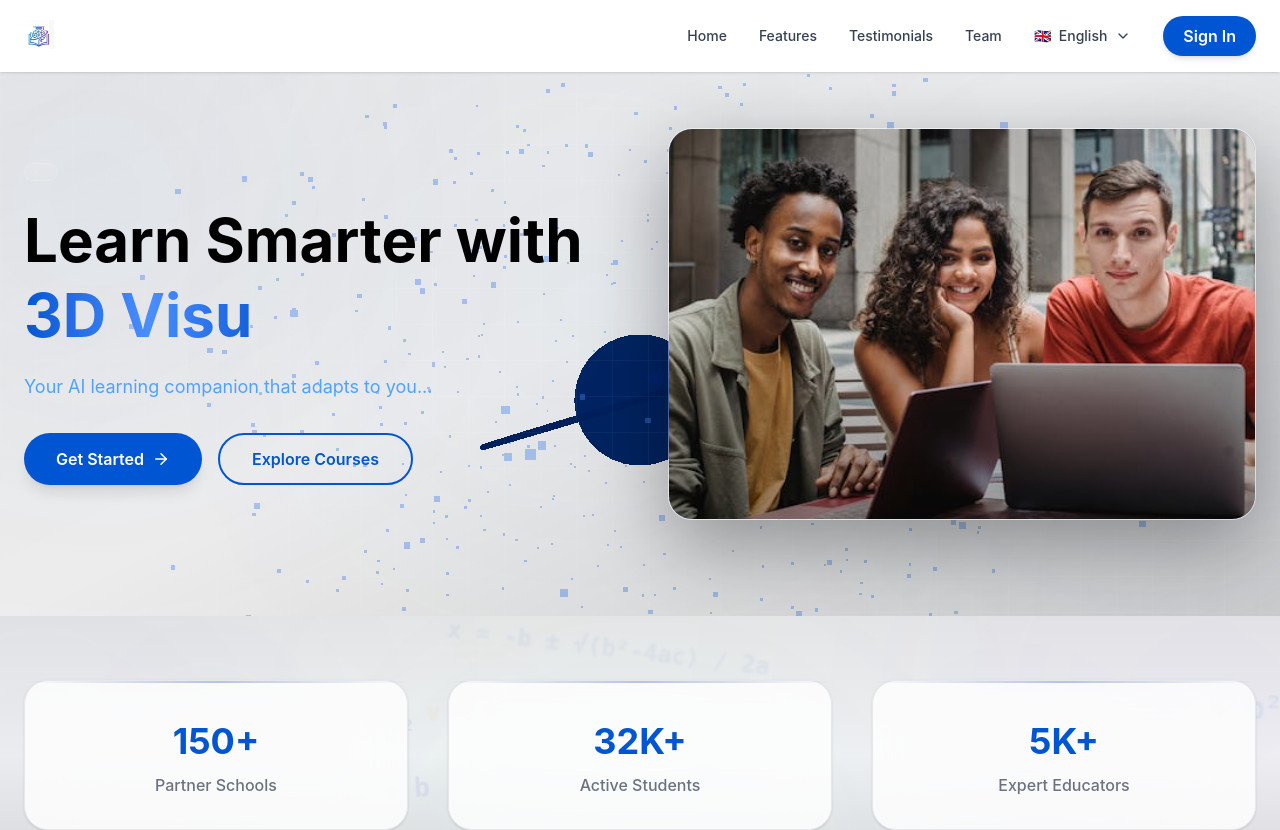
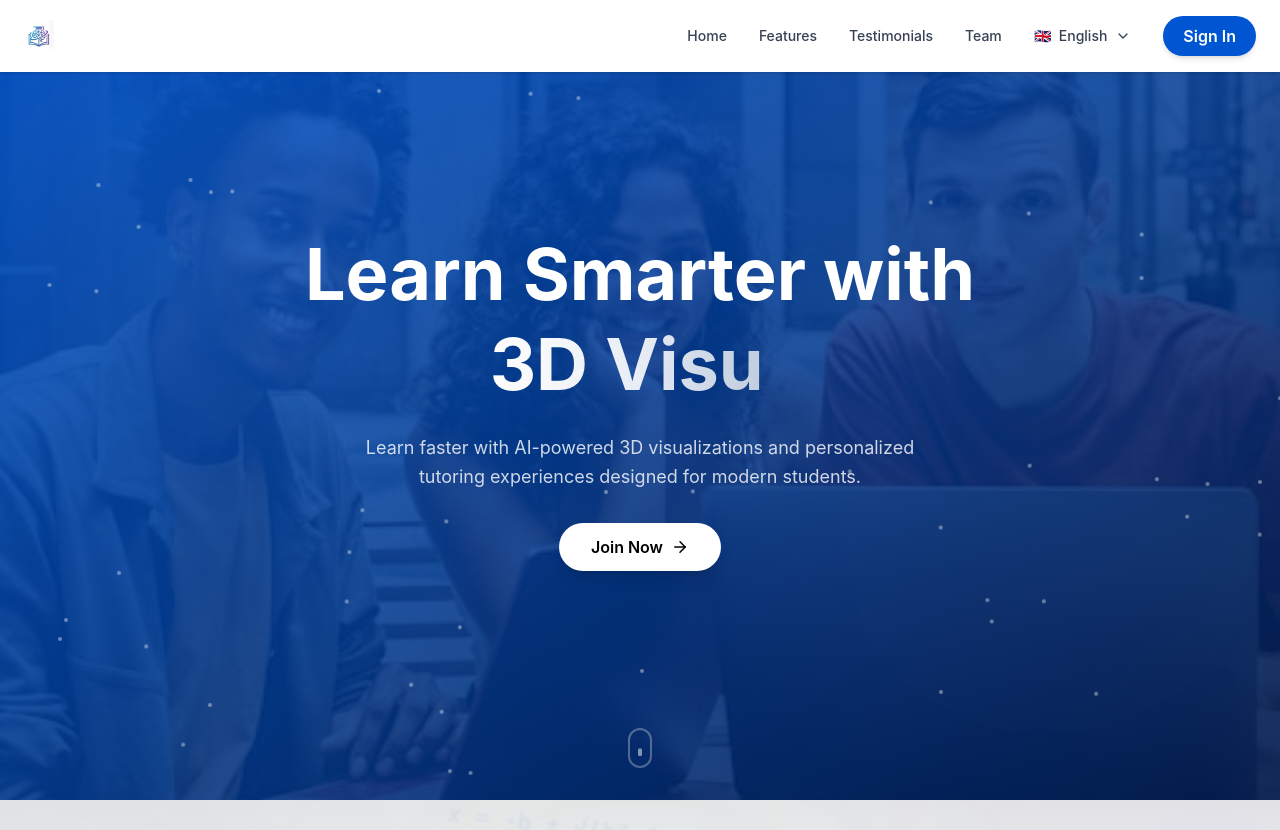
Before and after one commit to tsi1221/FrontendEdu, a React (Vite) app: page / in a window 1280 px wide. Shown: the top 830 px of the page. Built offline with nearby package versions, Linux system fonts and the light colour scheme.

Commit message:
Fix Hero component syntax errors and improve UI styling

```diff
--- a/src/Homepage/Hero.jsx
+++ b/src/Homepage/Hero.jsx
@@ -0,0 +1,219 @@
+import { memo, useEffect, useRef } from 'react';
+import { motion, useScroll, useTransform } from 'framer-motion';
+import { ArrowRight } from 'lucide-react';
+import { LanguageContext } from '../../contexts/LanguageContext';
+import { useContext } from 'react';
+import { RippleButton } from '../../components/ui/RippleButton';
+
+const Hero = memo(() => {
+  const languageContext = useContext(LanguageContext);
+  const t = languageContext?.t ?? ((key) => key);
+  const { scrollY } = useScroll();
+  const heroY = useTransform(scrollY, [0, 500], [0, 150]);
+  const opacityHero = useTransform(scrollY, [0, 300], [1, 0]);
+
+  const canvasRef = useRef(null);
+
+
+  const handleGetStarted = () => (window.location.href = '/register');
+  const handleExploreCourses = () => document.getElementById('features')?.scrollIntoView({ behavior: 'smooth' });
+
+  // Particle animation
+  useEffect(() => {
+    const canvas = canvasRef.current;
+    if (!canvas) return;
+
+    const ctx = canvas.getContext('2d');
+    let animationId;
+    let particles = [];
+
+    const setCanvasSize = () => {
+      canvas.width = window.innerWidth;
+      canvas.height = window.innerHeight;
+    };
+
+    class Particle {
+      constructor() {
+        this.x = Math.random() * canvas.width;
+        this.y = Math.random() * canvas.height;
+        this.size = Math.random() * 2 + 0.5;
+        this.speedX = Math.random() * 0.5 - 0.25;
+        this.speedY = Math.random() * 0.5 - 0.25;
+        this.opacity = Math.random() * 0.5 + 0.2;
+      }
+
+      update() {
+        this.x += this.speedX;
+        this.y += this.speedY;
+
+        if (this.x < 0) this.x = canvas.width;
+        if (this.x > canvas.width) this.x = 0;
+        if (this.y < 0) this.y = canvas.height;
+        if (this.y > canvas.height) this.y = 0;
+      }
+
+      draw() {
+        ctx.beginPath();
+        ctx.arc(this.x, this.y, this.size, 0, Math.PI * 2);
+        ctx.fillStyle = `rgba(255, 255, 255, ${this.opacity})`;
+        ctx.fill();
+      }
+    }
+
+    const initParticles = () => {
+      particles = [];
+      const particleCount = Math.min(150, Math.floor(window.innerWidth * window.innerHeight / 8000));
+      for (let i = 0; i < particleCount; i++) {
+        particles.push(new Particle());
+      }
+    };
+
+    const animateParticles = () => {
+      ctx.clearRect(0, 0, canvas.width, canvas.height);
+      particles.forEach(particle => {
+        particle.update();
+        particle.draw();
+      });
+      animationId = requestAnimationFrame(animateParticles);
+    };
+
+    const handleResize = () => {
+      setCanvasSize();
+      initParticles();
+    };
+
+    setCanvasSize();
+    initParticles();
+    animateParticles();
+
+    window.addEventListener('resize', handleResize);
+
+    return () => {
+      window.removeEventListener('resize', handleResize);
+      cancelAnimationFrame(animationId);
+    };
+  }, []);
+
+  return (
+    <section id="home" className="relative min-h-screen flex items-center justify-center overflow-hidden bg-linear-to-br from-[#0056D2] via-[#003d99] to-[#001a4d]">
+      {/* Particle Canvas */}
+      <canvas ref={canvasRef} className="absolute inset-0 w-full h-full pointer-events-none z-0" />
+
+      {/* Animated Glow Orbs */}
+      <motion.div
+        style={{ y: heroY, opacity: opacityHero }}
+        className="absolute inset-0 pointer-events-none z-0"
+      >
+        <div className="absolute top-20 left-10 w-96 h-96 bg-white/10 rounded-full blur-[120px] animate-pulse" />
+        <div className="absolute bottom-20 right-10 w-1255h-125white/5 rounded-full blur-[150px] animate-pulse delay-1000" />
+        <div className="absolute top-1/2 left-1/2 -translate-x-1/2 -translate-y-1/2 w-150 h-150 bg-[#0056D2]/20 rounded-full blur-[140px]" />
+      </motion.div>
+
+      {/* Hero Content */}
+      <div className="relative z-10 max-w-6xl mx-auto px-6 py-20 text-center">
+        {/* Tagline */}
+        <motion.div
+          initial={{ opacity: 0, y: 20 }}
+          animate={{ opacity: 1, y: 0 }}
+          transition={{ duration: 0.6 }}
+          className="mb-6"
+        >
+          <span className="inline-block px-4 py-2 rounded-full bg-white/10 backdrop-blur-sm text-white/90 text-sm font-medium border border-white/20">
+            {t('tagline') || 'Reach Back, Connect & Empower'}
+          </span>
+        </motion.div>
+
+        {/* Main Heading */}
+        <motion.h1
+          initial={{ opacity: 0, y: 30 }}
+          animate={{ opacity: 1, y: 0 }}
+          transition={{ duration: 0.6, delay: 0.1 }}
+          className="text-5xl md:text-6xl lg:text-7xl xl:text-8xl font-bold text-white leading-tight"
+        >
+          Reach Back,
+          <br />
+          <span className="bg-linear-to-r from-white to-white/70 bg-clip-text text-transparent">
+            Connect & Empower
+          </span>
+        </motion.h1>
+
+        {/* Description */}
+        <motion.p
+          initial={{ opacity: 0 }}
+          animate={{ opacity: 1 }}
+          transition={{ delay: 0.3, duration: 0.6 }}
+          className="mt-6 text-base md:text-lg lg:text-xl text-white/80 max-w-2xl mx-auto"
+        >
+          Building interconnected networks of Black AI scholars, professionals, innovators,
+          and allies across Canada and the globe.
+        </motion.p>
+
+        {/* CTA Buttons */}
+        <motion.div
+          initial={{ opacity: 0, y: 20 }}
+          animate={{ opacity: 1, y: 0 }}
+          transition={{ delay: 0.5, duration: 0.6 }}
+          className="mt-10 flex flex-col sm:flex-row justify-center gap-4"
+        >
+          <RippleButton
+            onClick={handleGetStarted}
+            variant="primary"
+            icon={<ArrowRight size={18} />}
+            className="bg-white text-[#0056D2] hover:bg-white/90 shadow-lg"
+          >
+            Join the Movement
+          </RippleButton>
+
+          <RippleButton
+            onClick={handleExploreCourses}
+            variant="outline"
+            className="border-white/30 text-white hover:bg-white/10"
+          >
+            Explore Networks
+          </RippleButton>
+        </motion.div>
+
+        {/* Stats or Trust Badge (Optional) */}
+        <motion.div
+          initial={{ opacity: 0 }}
+          animate={{ opacity: 1 }}
+          transition={{ delay: 0.7, duration: 0.6 }}
+          className="mt-16 flex flex-wrap justify-center gap-8 text-white/60 text-sm"
+        >
+          <div className="flex items-center gap-2">
+            <div className="w-2 h-2 rounded-full bg-white/80" />
+            <span>500+ Members</span>
+          </div>
+          <div className="flex items-center gap-2">
+            <div className="w-2 h-2 rounded-full bg-white/80" />
+            <span>10+ Countries</span>
+          </div>
+          <div className="flex items-center gap-2">
+            <div className="w-2 h-2 rounded-full bg-white/80" />
+            <span>50+ Partners</span>
+          </div>
+        </motion.div>
+      </div>
+
+      {/* Scroll Indicator */}
+      <motion.div
+        initial={{ opacity: 0 }}
+        animate={{ opacity: 1 }}
+        transition={{ delay: 1, duration: 0.6 }}
+        className="absolute bottom-8 left-1/2 -translate-x-1/2 z-10"
+      >
+        <div className="w-6 h-10 rounded-full border-2 border-white/30 flex justify-center">
+          <motion.div
+            animate={{ y: [0, 12, 0] }}
+            transition={{ repeat: Infinity, duration: 1.5, ease: "easeInOut" }}
+            className="w-1 h-2 bg-white/50 rounded-full mt-2"
+          />
+        </div>
+      </motion.div>
+    </section>
+  );
+});
+
+Hero.displayName = 'Hero';
+
+export { Hero };
--- a/src/componenet/sections/Hero.jsx
+++ b/src/componenet/sections/Hero.jsx
@@ -1,6 +1,7 @@
 import { memo, useMemo, useContext } from "react";
 import { motion, useScroll, useTransform } from "framer-motion";
 import { ArrowRight } from "lucide-react";
+import { useNavigate } from "react-router-dom";
 
 import { LanguageContext } from "../../context/LanguageContext";
 import { RippleButton } from "../ui/RippleButton";
@@ -9,6 +10,7 @@ import landing from "../../assets/landing.png";
 
 const Hero = memo(() => {
   const languageContext = useContext(LanguageContext);
+  const navigate = useNavigate();
 
   const t = languageContext?.t ?? ((key) => key);
   const language = languageContext?.language ?? "en";
@@ -19,87 +21,78 @@ const Hero = memo(() => {
   const heroOpacity = useTransform(scrollY, [0, 320], [1, 0]);
 
   const animatedTexts = useMemo(() => {
-    if (language === "en") {
-      return ["EduTwin AI", "3D Visuals", "Personalized Tutor"];
-    }
-
     if (language === "om") {
       return ["EduTwin AI", "Viizhulaayizeeshinii 3D", "Barsiisaa Dhuunfaa"];
     }
-
-    // Default to English if language not supported
     return ["EduTwin AI", "3D Visuals", "Personalized Tutor"];
   }, [language]);
 
-  const handleGetStarted = () => {
-    window.location.href = "/register";
-  };
+  const particles = useMemo(() => {
+    return Array.from({ length: 50 }).map(() => ({
+      top: Math.random() * 100,
+      left: Math.random() * 100,
+      duration: 3 + Math.random() * 4,
+      delay: Math.random() * 2,
+    }));
+  }, []);
 
-  const handleExploreCourses = () => {
-    document
-      .getElementById("features")
-      ?.scrollIntoView({ behavior: "smooth" });
+  const handleJoin = () => {
+    navigate("/register");
   };
 
   return (
     <section
       id="home"
-      className="relative overflow-hidden px-6 pb-20 pt-28 md:pb-24 md:pt-32"
+      className="relative min-h-screen flex items-center justify-center overflow-hidden px-6"
     >
-      {/* ================= Fancy Overlay Background ================= */}
+      {/* Background */}
+      <div className="absolute inset-0 z-0">
+        <img
+          src={landing}
+          alt="Background"
+          className="w-full h-full object-cover"
+        />
+        <div className="absolute inset-0 bg-linear-to-br from-[#0056D2]/90 via-[#003d99]/85 to-[#001a4d]/90" />
+      </div>
+
+      {/* Effects */}
       <motion.div
         style={{ y: heroY, opacity: heroOpacity }}
-        className="absolute inset-0 pointer-events-none"
+        className="absolute inset-0 pointer-events-none z-0"
       >
-        {/* Main black cinematic overlay */}
-        <div className="absolute inset-0 bg-black/5" />
+        <div className="absolute top-20 left-10 w-96 h-96 bg-white/10 rounded-full blur-[120px] animate-pulse" />
+        <div className="absolute bottom-20 right-10 w-96 h-96 bg-white/5 rounded-full blur-[150px] animate-pulse" />
 
-        {/* Elegant gradient darkness */}
-        <div className="absolute inset-0 bg-linear-to-br from-black/5 via-black/2 to-black/16" />
+        <div className="absolute top-1/2 left-1/2 -translate-x-1/2 -translate-y-1/2 w-100 h-100[#0056D2]/20 rounded-full blur-[140px]" />
 
-        {/* Luxury spotlight fade */}
-        <div className="absolute inset-0 bg-[radial-gradient(circle_at_top_left,rgba(255,255,255,0.08),transparent_35%),radial-gradient(circle_at_bottom_right,rgba(255,255,255,0.04),transparent_30%)]" />
-
-        {/* Primary Blue premium glows - Updated to #0056D2 */}
-        <div className="absolute -left-16 top-10 h-80 w-80 rounded-full bg-[#0056D2]/20 blur-[140px] animate-pulse" />
-        <div className="absolute -right-20 bottom-10 h-104 w-104 rounded-full bg-[#0056D2]/15 blur-[160px] animate-pulse" />
-        <div className="absolute left-[35%] top-[25%] h-72 w-72 rounded-full bg-[#0056D2]/10 blur-[140px]" />
-
-        {/* Glass noise grid */}
+        {/* Particles */}
+        <div className="absolute inset-0">
+          {particles.map((p, i) => (
             <div
-          className="absolute inset-0 opacity-[0.06]"
+              key={i}
+              className="absolute w-1 h-1 bg-white/40 rounded-full"
               style={{
-            backgroundImage: `
-              linear-gradient(rgba(255,255,255,0.7) 1px, transparent 1px),
-              linear-gradient(90deg, rgba(255,255,255,0.7) 1px, transparent 1px)
-            `,
-            backgroundSize: "36px 36px",
+                top: `${p.top}%`,
+                left: `${p.left}%`,
+                animation: `float ${p.duration}s infinite ease-in-out`,
+                animationDelay: `${p.delay}s`,
               }}
             />
+          ))}
+        </div>
       </motion.div>
 
-      {/* ================= Content ================= */}
-      <div className="relative z-10 mx-auto flex max-w-7xl flex-col items-center gap-10 lg:flex-row lg:gap-14">
-        {/* Left Content */}
-        <div className="flex-1 text-center lg:text-left">
-          <motion.div
-            initial={{ opacity: 0, y: 18 }}
+      {/* Content */}
+      <div className="relative z-10 max-w-4xl text-center">
+        <motion.h1
+          initial={{ opacity: 0, y: 30 }}
           animate={{ opacity: 1, y: 0 }}
-            transition={{ duration: 0.7 }}
-            className="mb-4 inline-flex rounded-full border border-white/15 bg-white/10 px-4 py-2 text-sm font-medium text-white/90 backdrop-blur-xl"
-          >
-            {/* Badge content can be added here if needed */}
-          </motion.div>
-
-          <motion.h1
-            initial={{ opacity: 0, y: 28 }}
-            animate={{ opacity: 1, y: 0 }}
-            transition={{ duration: 0.7, delay: 0.1 }}
-            className="text-4xl font-bold leading-tight text-black md:text-5xl lg:text-6xl"
+          transition={{ duration: 0.6 }}
+          className="text-4xl md:text-5xl lg:text-6xl xl:text-7xl font-bold text-white leading-tight"
         >
           {t("learnSmarter")}
-            <br className="hidden sm:block" />
-            <span className="bg-linear-to-r from-[#0056D2] via-[#4a8eff] to-[#0056D2] bg-clip-text text-transparent">
+          <br />
+          <span className="bg-linear-to-r from-white via-white/90 to-white/70 bg-clip-text text-transparent">
             <AnimatedText texts={animatedTexts} />
           </span>
         </motion.h1>
@@ -107,59 +100,56 @@ const Hero = memo(() => {
         <motion.p
           initial={{ opacity: 0 }}
           animate={{ opacity: 1 }}
-            transition={{ delay: 0.3 }}
-            className="mx-auto mt-5 max-w-xl text-base leading-7 text-blue-400 md:text-lg lg:mx-0"
+          transition={{ delay: 0.3, duration: 0.6 }}
+          className="mt-6 text-base md:text-lg text-white/80 max-w-xl mx-auto leading-relaxed"
         >
-            {t("heroDescription")}
+          Learn faster with AI-powered 3D visualizations and personalized tutoring experiences designed for modern students.
         </motion.p>
 
         <motion.div
-            initial={{ opacity: 0, y: 18 }}
+          initial={{ opacity: 0, y: 20 }}
           animate={{ opacity: 1, y: 0 }}
-            transition={{ delay: 0.45 }}
-            className="mt-8 flex flex-col justify-center gap-4 sm:flex-row lg:justify-start"
+          transition={{ delay: 0.5, duration: 0.6 }}
+          className="mt-8 flex justify-center"
         >
           <RippleButton
-              onClick={handleGetStarted}
+            onClick={handleJoin}
             variant="primary"
             icon={<ArrowRight size={18} />}
+            className="text-black! bg-white hover:bg-white/90 shadow-lg"
           >
-              {t("getStarted")}
-            </RippleButton>
-
-            <RippleButton
-              onClick={handleExploreCourses}
-              variant="outline"
-            >
-              {t("exploreCourses")}
+            Join Now
           </RippleButton>
         </motion.div>
       </div>
 
-        {/* Right Image Card */}
+      {/* Scroll indicator */}
       <motion.div
-          initial={{ opacity: 0, x: 35, scale: 0.96 }}
-          animate={{ opacity: 1, x: 0, scale: 1 }}
-          transition={{ duration: 0.8, delay: 0.2 }}
-          className="flex-1"
+        initial={{ opacity: 0 }}
+        animate={{ opacity: 1 }}
+        transition={{ delay: 1 }}
+        className="absolute bottom-8 left-1/2 -translate-x-1/2 z-10"
       >
-          <div className="relative overflow-hidden rounded-3xl border border-white/15 bg-white/10 shadow-[0_25px_80px_rgba(0,0,0,0.35)] backdrop-blur-xl">
-            {/* Image */}
-            <img
-              src={landing}
-              alt="Educational platform"
-              className="h-auto w-full object-cover"
-              loading="eager"
+        <div className="w-6 h-10 rounded-full border-2 border-white/30 flex justify-center">
+          <motion.div
+            animate={{ y: [0, 12, 0] }}
+            transition={{ repeat: Infinity, duration: 1.5 }}
+            className="w-1 h-2 bg-white/50 rounded-full mt-2"
           />
-
-            {/* Dark image overlay */}
-            <div className="absolute inset-0 bg-linear-to-t from-black/35 via-transparent to-black/10" />
-
-            {/* Glow border - Updated to primary blue */}
-            <div className="pointer-events-none absolute inset-0 rounded-3xl ring-1 ring-[#0056D2]/30" />
         </div>
       </motion.div>
-      </div>
+
+      {/* Keyframes */}
+      <style>{`
+        @keyframes float {
+          0%, 100% {
+            transform: translateY(0px) translateX(0px);
+          }
+          50% {
+            transform: translateY(-20px) translateX(10px);
+          }
+        }
+      `}</style>
     </section>
   );
 });
```
Lines whose indentation alone changed are shown as unchanged.
